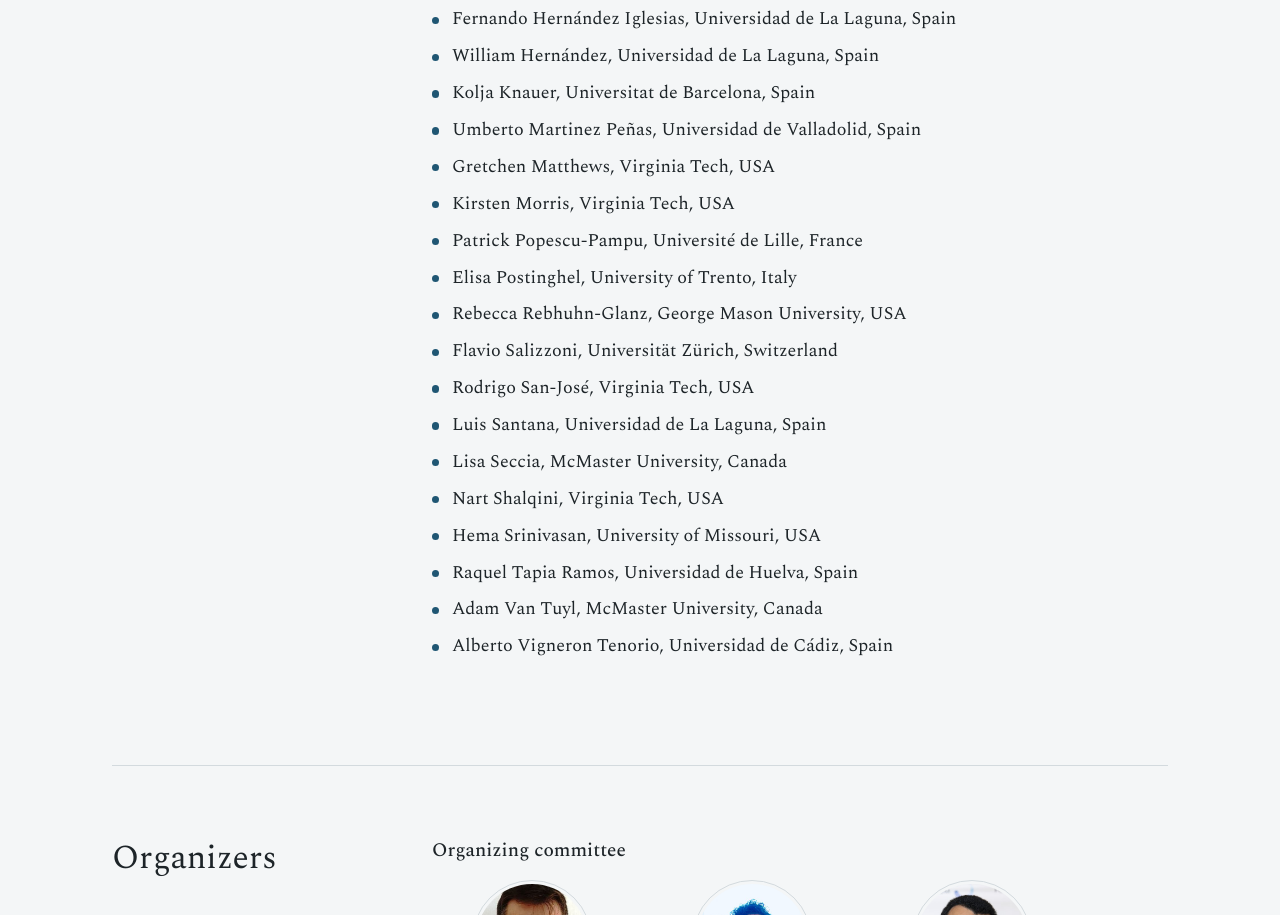
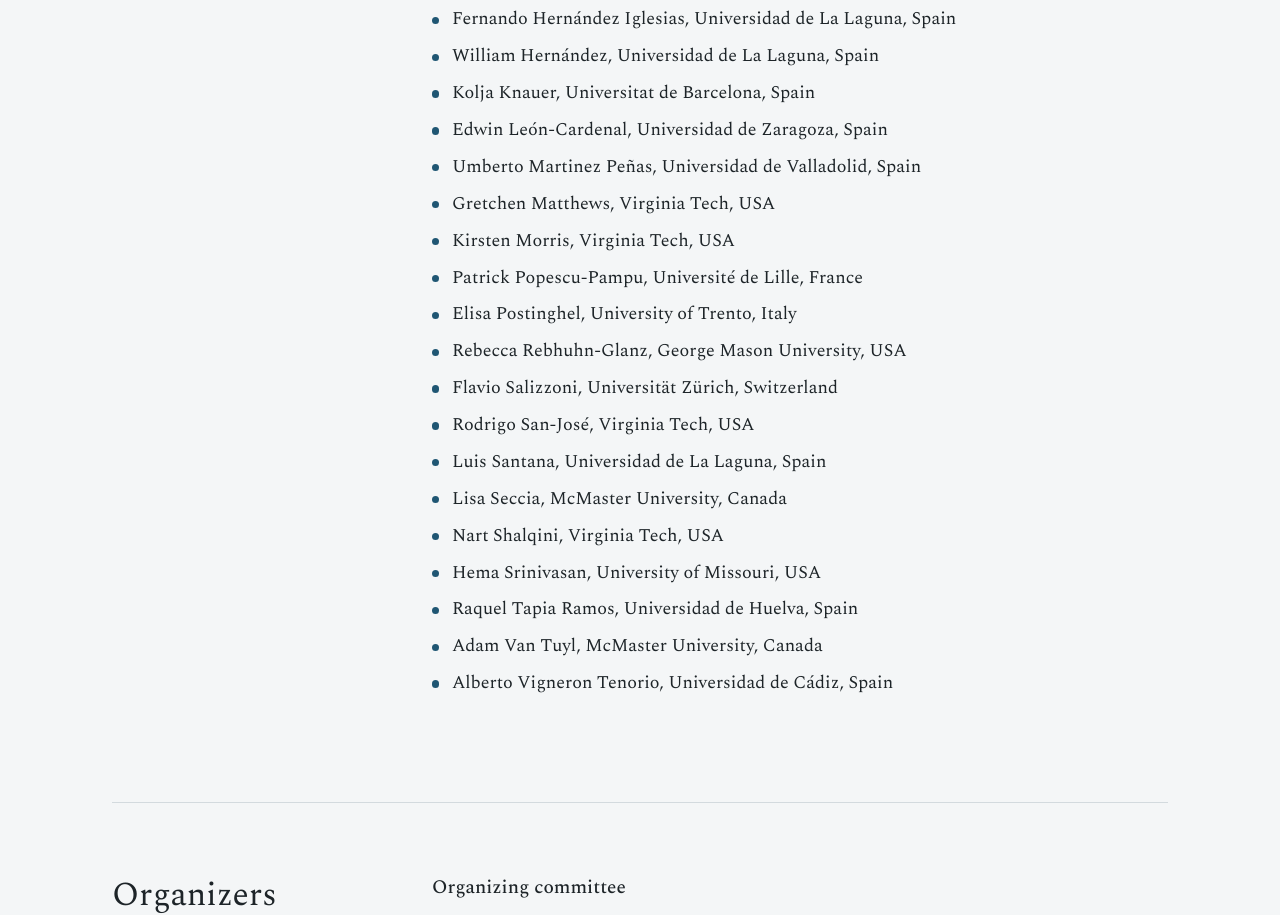
Before and after one commit to Delio090418/CANARiAS-algebra-fest-2027, a plain HTML site: page index.html in a window 1280 px wide. Shown: the part 2370-3285 px from the top of the page. Drawn offline with nearby package versions, Linux system fonts and the light colour scheme.

Commit message:
Update index.html

```diff
--- a/index.html
+++ b/index.html
@@ -465,6 +465,7 @@
           <li>Fernando Hernández Iglesias, Universidad de La Laguna, Spain</li>
           <li>William Hernández, Universidad de La Laguna, Spain</li>
           <li>Kolja Knauer, Universitat de Barcelona, Spain</li>
+          <li>Edwin León-Cardenal, Universidad de Zaragoza, Spain</li>
           <li>Umberto Martinez Peñas, Universidad de Valladolid, Spain</li>
           <li>Gretchen Matthews, Virginia Tech, USA</li>
           <li>Kirsten Morris, Virginia Tech, USA</li>
```
